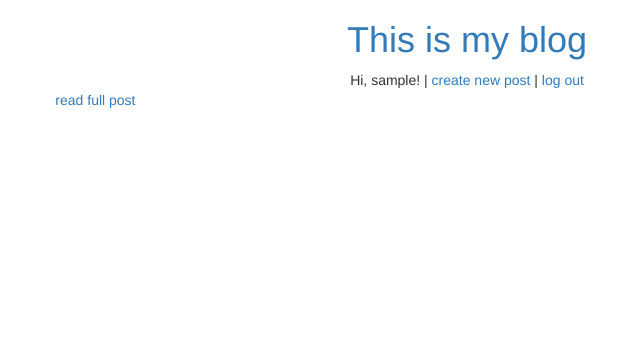
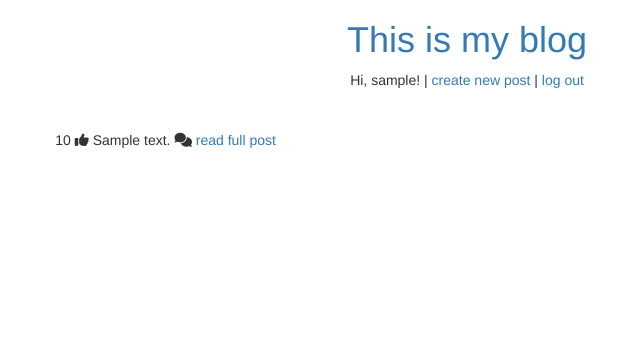
Before and after one commit to asuozzo/buildablog, a Python web app: template templates/home.html in a window 1280 px wide. Shown: the top 350 px of the page, without its empty margins (173-813 px from the left). Run offline with Jinja, Linux system fonts and the light colour scheme; the template is opened without the code that fills it: most values are stand-ins (such as "Sample title", 1, 10 or a date in 2020); some libraries are stand-ins or nearby versions.

Commit message:
add comment count to blog type, adjust social formatting in templates

```diff
--- a/main.py
+++ b/main.py
@@ -105,6 +105,7 @@
     last_modified = db.DateTimeProperty(auto_now=True)
     author = db.StringProperty()
     likes = db.IntegerProperty()
+    comments = db.IntegerProperty()
 
     def render(self):
         self._render_text = self.content.replace('\n', '<br>')
@@ -173,7 +174,8 @@
 
         if subject and content:
             b = Blog(subject=subject, content=content,
-                     likes=0, author=self.user.username)
+                     likes=0, author=self.user.username,
+                     comments=0)
             b.put()
 
             id = b.key().id()
--- a/static/main.css
+++ b/static/main.css
@@ -20,6 +20,10 @@
     color: #999;
 }
 
+.postbody {
+    padding:20px 0;
+}
+
 .submit-post {
     width: 100%;
 }
--- a/templates/blogpage.html
+++ b/templates/blogpage.html
@@ -1,7 +1,7 @@
 {% extends "base.html" %}
 
 {% block content %}
-    <div class="col-md-12">
+    <div class="col-xs-12 col-md-8 col-md-offset-2">
         <div class="postbody">
             {{post.render() | safe}}
         </div>
--- a/templates/home.html
+++ b/templates/home.html
@@ -6,7 +6,11 @@
         <div class="postbody">
             {{ p.render() | safe}}
         </div>
-        <div class="permalink"><a href="/{{p.key().id()}}">read full post</a></div>
+        <div class="social">
+            {{p.likes}} <i class="fa fa-thumbs-up" aria-hidden="true"></i>
+            {{p.comments}} <i class="fa fa-comments" aria-hidden="true"></i>
+            <a href="/{{p.key().id()}}">read full post</a>
+        </div>
     </div>
     {% endfor %}
 {% endblock %}
--- a/templates/post.html
+++ b/templates/post.html
@@ -13,5 +13,5 @@
   <div class="post-content">
     {{p._render_text | safe}}
   </div>
-  <div class="like">{{p.likes}} Likes <i class="fa fa-thumbs-up" aria-hidden="true"></i></div>
+
 </div>
```
